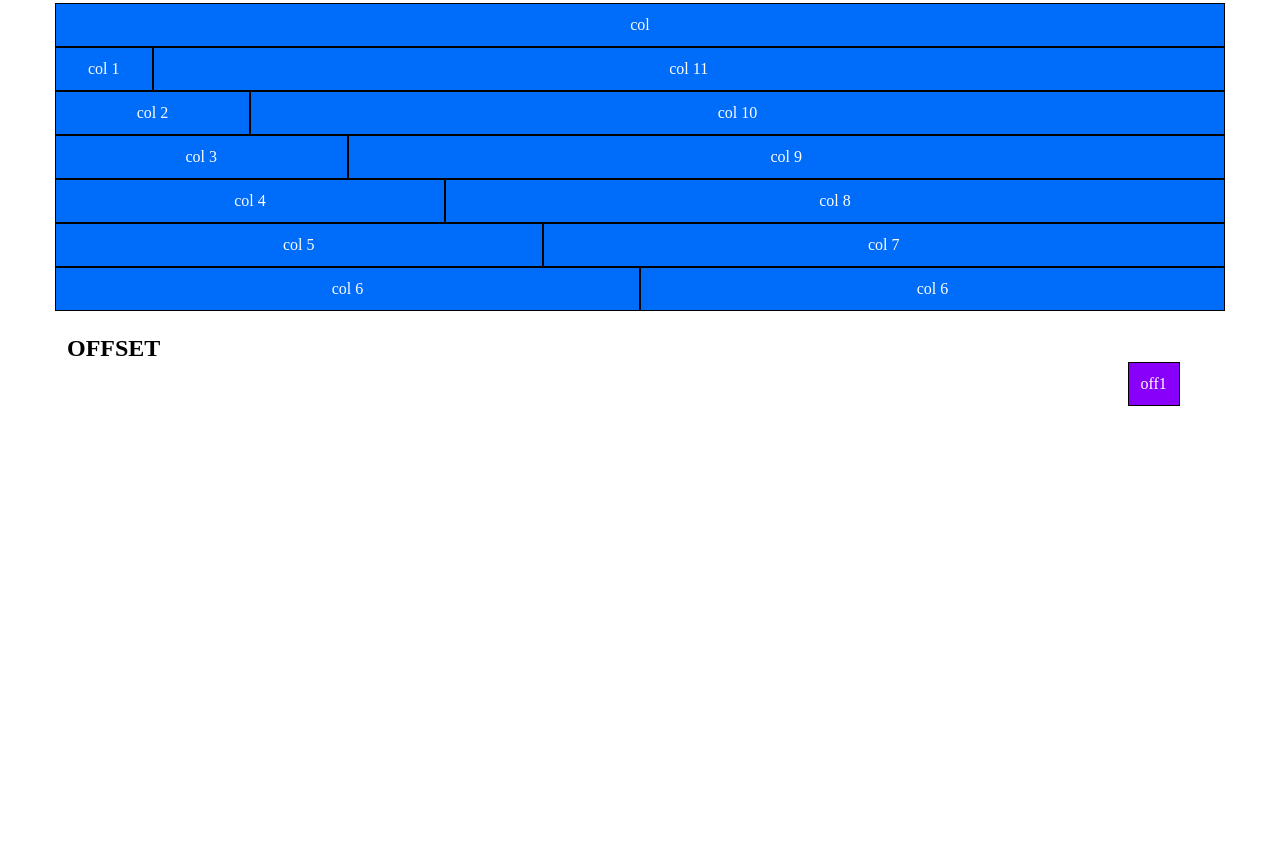
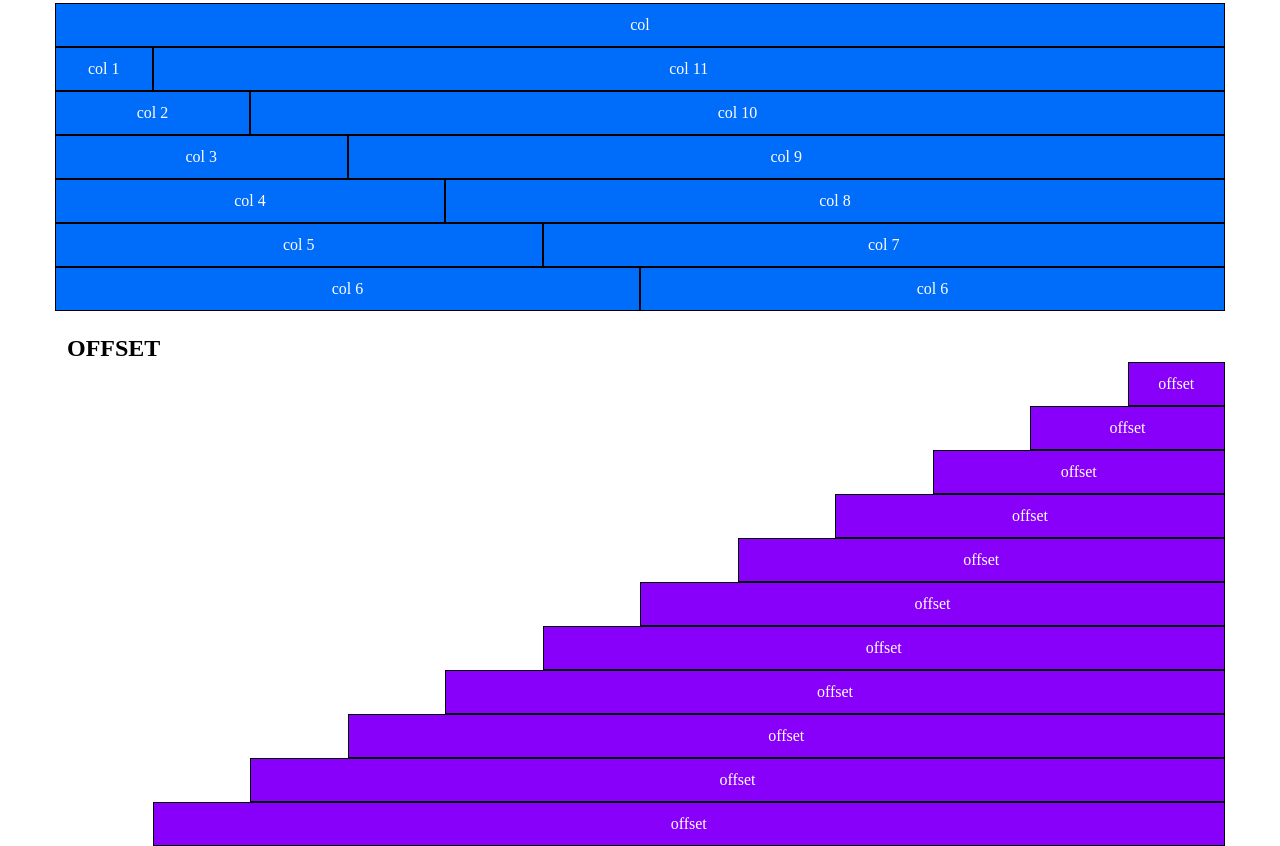
Before and after one commit to KrisssBrown/html-css-12bool, a plain HTML site: page index.html in a window 1280 px wide. Shown: the part 334-1180 px from the top of the page. Before the commit the page ends 800 px from the top, so only its background shows below. Drawn offline with Linux system fonts and the light colour scheme.

Commit message:
FEAT offset added

```diff
--- a/css/style.css
+++ b/css/style.css
@@ -14,9 +14,13 @@ div[class^="col-off"]{
     line-height: 42px;
     /* height: 44px; */
     text-align: center;
+    flex-grow: 1;
 }
 
-
+.row-padding div[class^="col-"]{
+    background-color: chartreuse;
+    color: black;
+}
 
 .row{
     height: auto;
@@ -29,3 +33,7 @@ div[class^="col-off"]{
 .margin{
     margin-bottom: 24px;
 }
+
+/* .container{
+    height: 100vh;
+} */
--- a/index.html
+++ b/index.html
@@ -200,23 +200,71 @@
         <div class="container">
             <h1>OFFSET</h1>
             <div class="row">
-                <div class="col-offset-11">off1</div>
-
-
+                <div class="col-offset-11">
+                    offset
+                </div>
             </div>
 
+            <div class="row">
+                <div class="col-offset-10">
+                    offset
+                </div>
+            </div>
 
+            <div class="row">
+                <div class="col-offset-9">
+                    offset
+                </div>
+            </div>
 
+            <div class="row">
+                <div class="col-offset-8">
+                    offset
+                </div>
+            </div>
+
+            <div class="row">
+                <div class="col-offset-7">
+                    offset
+                </div>
+            </div>
+
+            <div class="row">
+                <div class="col-offset-6">
+                    offset
+                </div>
+            </div>
+
+            <div class="row">
+                <div class="col-offset-5">
+                    offset
+                </div>
+            </div>
+
+            <div class="row">
+                <div class="col-offset-4">
+                    offset
+                </div>
+            </div>
+
+            <div class="row">
+                <div class="col-offset-3">
+                    offset
+                </div>
+            </div>
+
+            <div class="row">
+                <div class="col-offset-2">
+                    offset
+                </div>
+            </div>
+
+            <div class="row">
+                <div class="col-offset-1">
+                    offset
+                </div>
+            </div>
         </div>
     </section>
-
-
-
-
-
-
-
-
-
 </body>
 </html>
```
